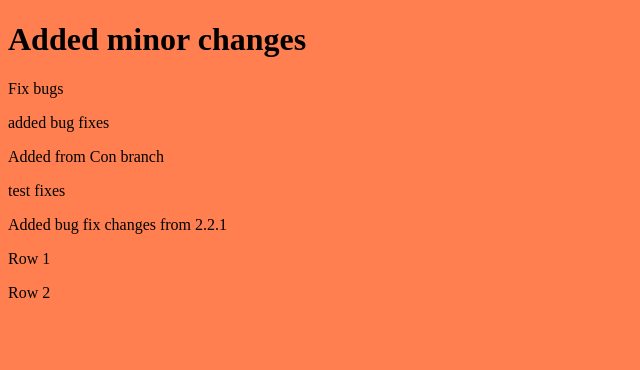
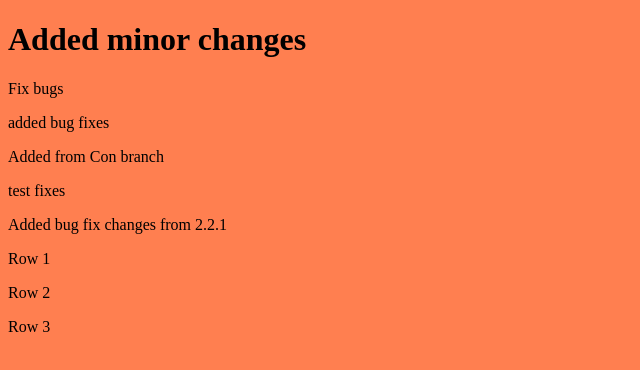
Before and after one commit to devKirkCartano/release, a website: page index.html in a window 1280 px wide. Shown: the full height of the page, 0-640 px from the left. Drawn offline with Linux system fonts and the light colour scheme.

Commit message:
feat: added row 3

```diff
--- a/index.html
+++ b/index.html
@@ -18,6 +18,7 @@
   <p>Added bug fix changes from 2.2.1</p>
   <p>Row 1</p>
   <p>Row 2</p>
+  <p>Row 3</p>
 </body>
 
 </html>
```
